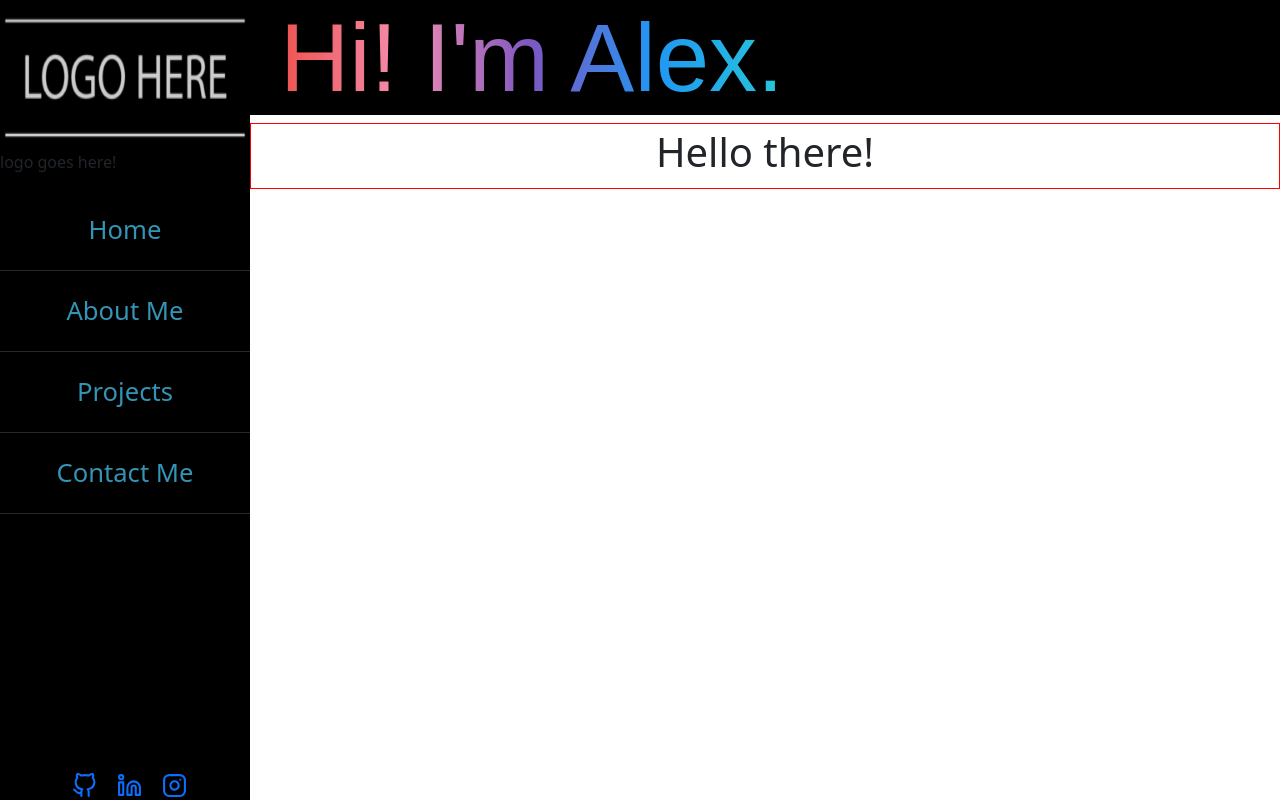
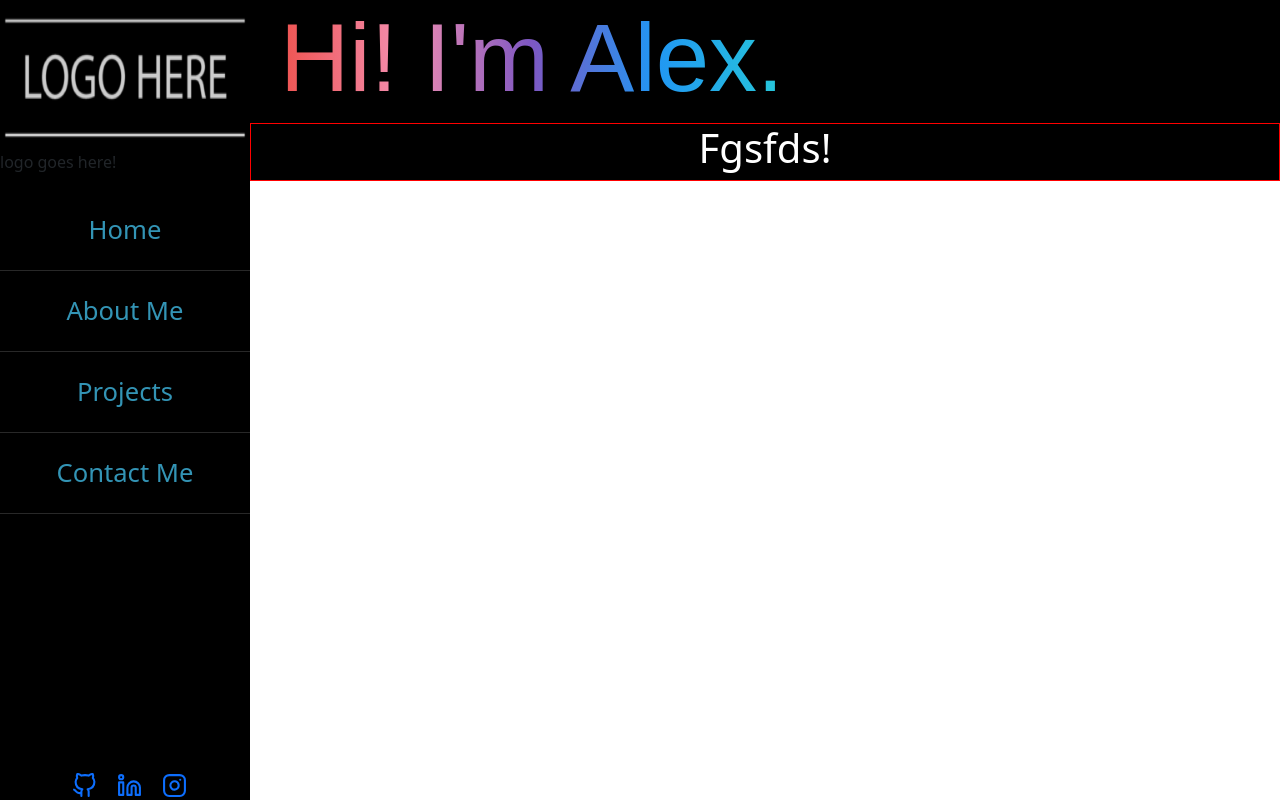
Before and after one commit to alexiusvdt/profile, a React (Create React App) app: page / in a window 1280 px wide. Built offline with nearby package versions, Linux system fonts and the light colour scheme.

Commit message:
styling updates

```diff
--- a/src/components/App.js
+++ b/src/components/App.js
@@ -1,13 +1,12 @@
 import React from "react";
 import PageControl from "./PageControl";
-// import Projects from "./Projects";
-// import ContactMe from "./ContactMe";
-// import MySkills from "./MySkills";
-// import { BrowserRouter as Router, Routes, Route } from "react-router-dom";
+
 
 function App(){
   return (
+    <div style={{backgroundColor: "black"}}>
     <PageControl />
+    </div>
   );
 }
 
--- a/src/components/Main.js
+++ b/src/components/Main.js
@@ -1,5 +1,7 @@
 import React from "react";
 import { motion as m } from 'framer-motion';
+
+// this m.div still needs work!
 
 function Main(){
   return(
@@ -7,11 +9,12 @@ function Main(){
     initial={{ opacity: 0 }}
     animate={{ opacity: 1 }}
     transition={{ duration: 0.75, ease: "easeOut" }}
-    className='text-gray-900 absolute top-0 left-0 w-full h-full bg-orange-100 lg:px-48 px-16'
+    // implement tailwind?
+    // className='text-gray-900 absolute top-0 left-0 w-full h-full lg:px-48 px-16'
     >
-      <div className="my-96 p-1">
-        <h1 className="text-6x1 text-center lg:text-right lg:text-9x1">
-          Hello there!
+      <div>
+        <h1 className="text-center text-white">
+          Fgsfds!
         </h1>
       </div>
     </m.div>
```
